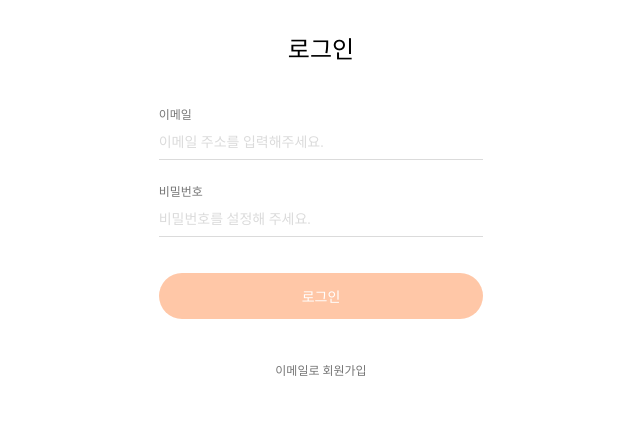
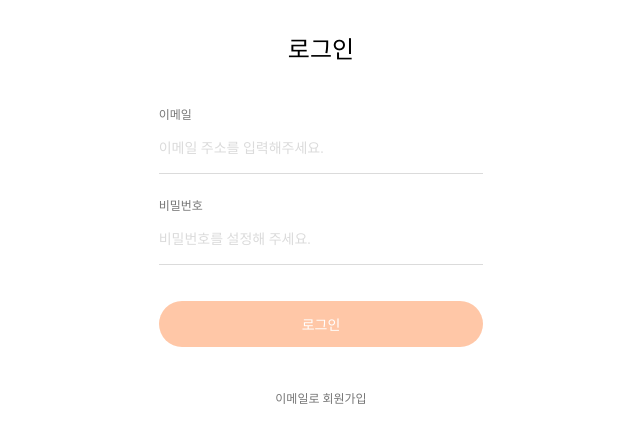
Before and after one commit to FRONTENDSCHOOL7/FeelMyRhythm-Frontend, a React (Create React App) app: page /signin in a window 1280 px wide. Shown: the top 442 px of the page, without its empty margins (319-959 px from the left). Built offline with nearby package versions, Linux system fonts and the light colour scheme; no server answers; a web font is replaced by a local one.

Commit message:
fix(로그인) : 로그인 컨텐츠/인풋 사이 간격 넓히기 (#47)

```diff
--- a/src/components/sign/signIn/signIn.styled.js
+++ b/src/components/sign/signIn/signIn.styled.js
@@ -31,7 +31,7 @@ export const SubContent = styled.p`
 
 export const Input = styled.input`
   width: 100%;
-
+  height: 32px;
   padding: 0;
   border: none;
   outline: none;
```
